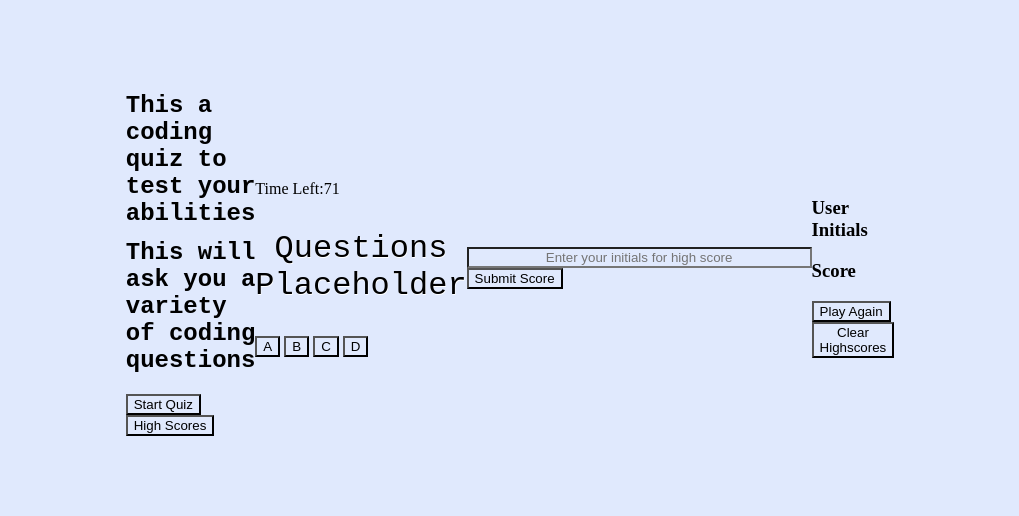
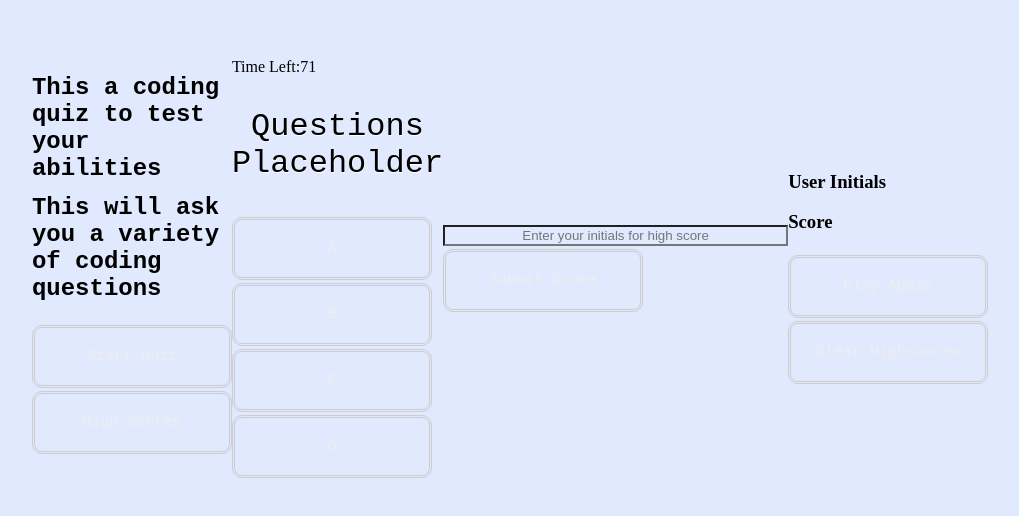
Before and after one commit to illgneralain/CodingQuiz, a plain HTML site: page index.html in a window 1280 px wide. Shown: the part 140-656 px from the top of the page, without its empty margins (130-1149 px from the left). Drawn offline with Linux system fonts and the light colour scheme.

Commit message:
the work on the div begins added a button hover too

```diff
--- a/style.css
+++ b/style.css
@@ -35,3 +35,25 @@ input{
     max-width: 00rem;
     margin: 0 auto;
 }
+
+button {
+    display: inline-block;
+    font-family: 'Courier New', Courier, monospace;
+    background-color: 5e6df1;
+    border-radius: 10px;
+    border: 3px double #cccccc;
+    color: #eeeeee;
+    text-align: center;
+    font-size: 15px;
+    padding: 20px;
+    width: 200px;
+    margin-top: 3px;
+}
+
+button:hover{
+    box-shadow: 4px 3px 6px #4450bd;
+}
+
+#startpage{
+
+}
```
